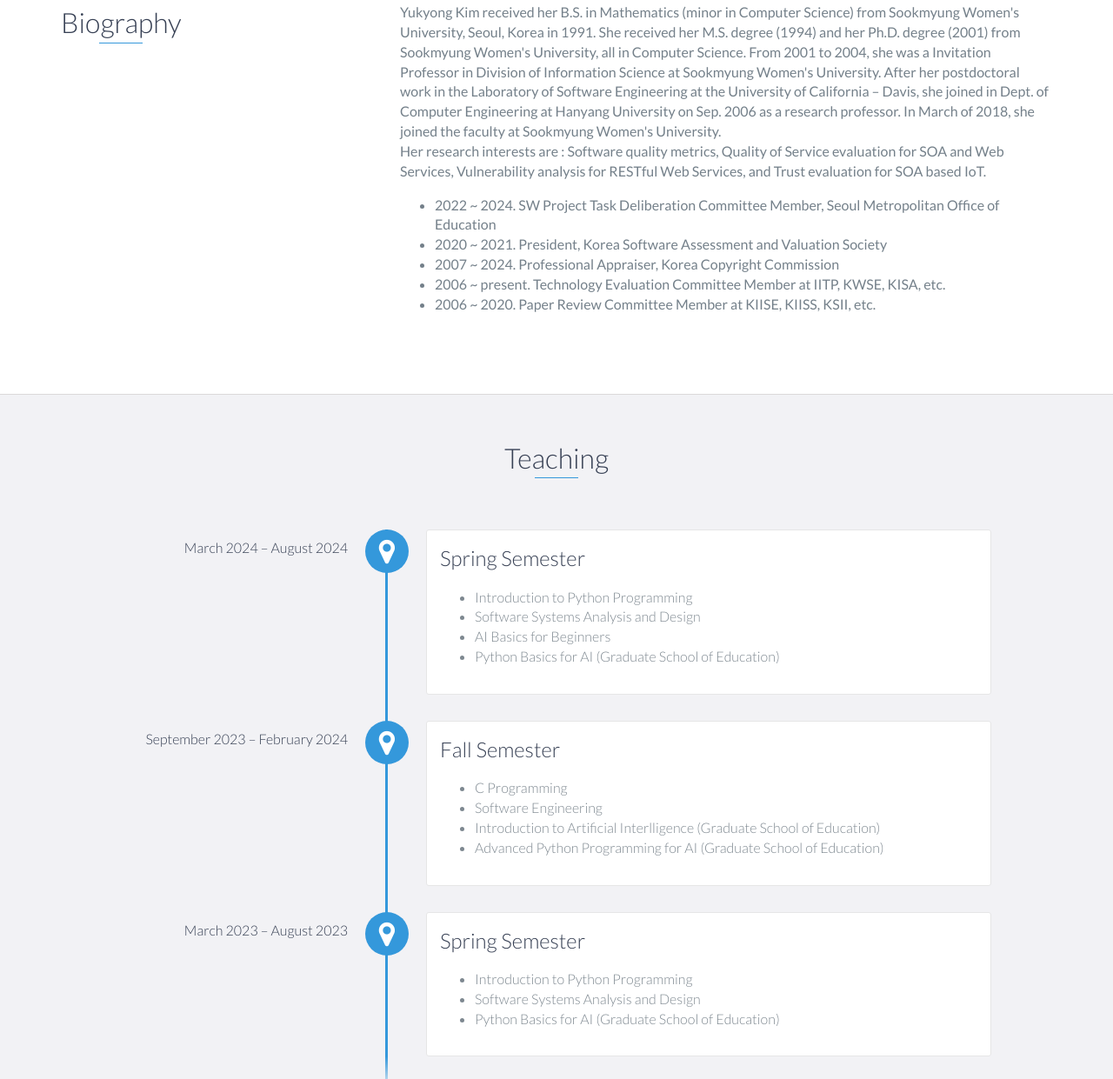
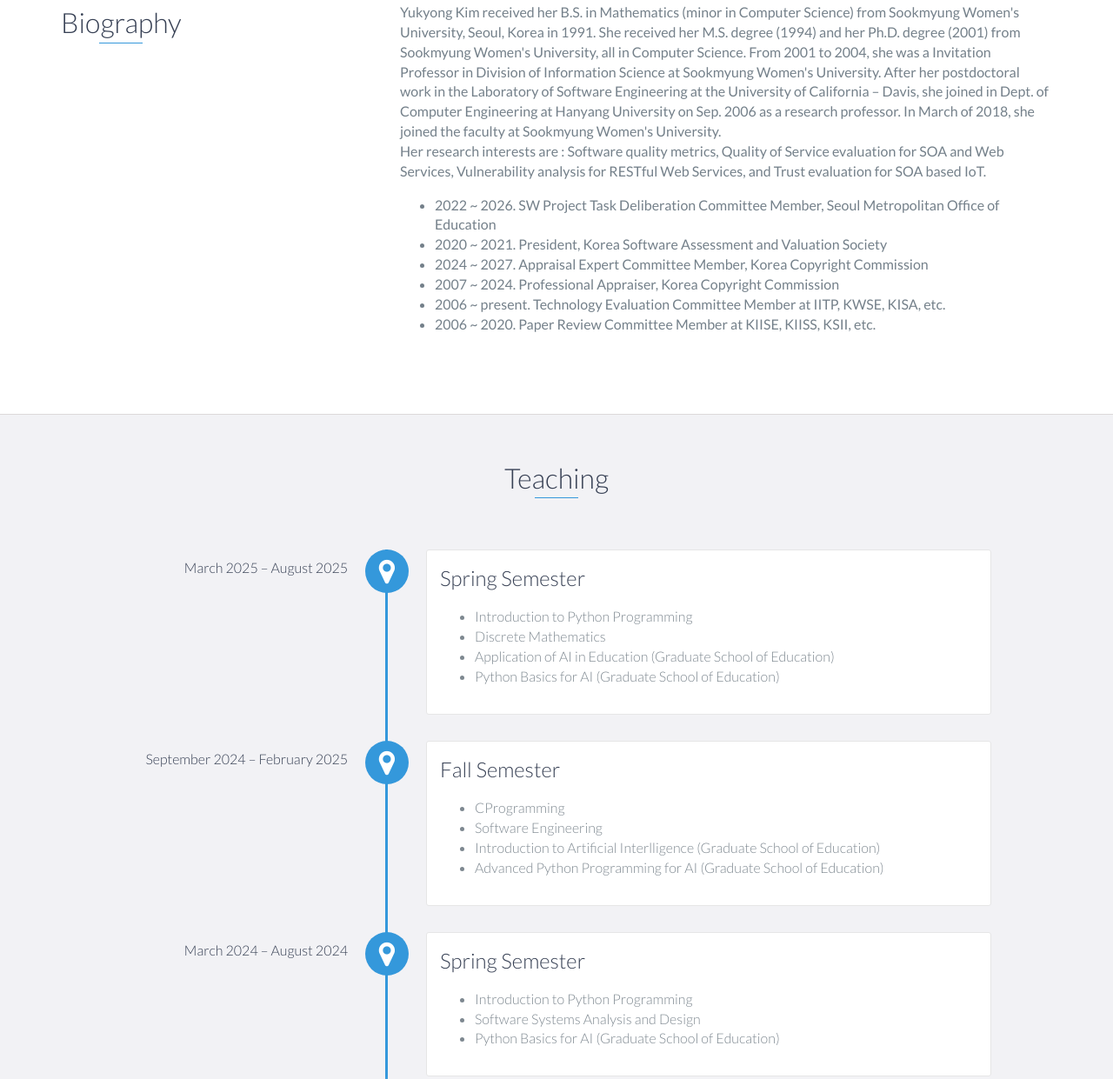
Before and after one commit to Yukyong-Kim/yukyong-kim.github.io, a website: page index.html in a window 1280 px wide. Shown: the part 872-2113 px from the top of the page at 87% size. Drawn offline with nearby package versions, Linux system fonts and the light colour scheme.

Commit message:
Update index.html

```diff
--- a/index.html
+++ b/index.html
@@ -43,7 +43,7 @@
     <div id="lead">
         <div id="lead-content">
             <h1>Yukyong Kim, Ph.D. <img style="border-radius: 70px; -moz-border-radius: 70px; -khtml-border-radius: 70px; -webkit-border-radius: 70px;" src = "images/yu.jpg"> </h1>
-            <h2> Professor, Division of Basic Engineering </h2>
+            <h2> Professor, Division of Advanced Engineering </h2>
               <h2>  Sookmyung Women's University</h2>
         </div>
         <!-- End #lead-content -->
@@ -74,8 +74,9 @@
                     </p>
 		    <p> <font color = "#74808a">
 		        <ul>
-				<li> 2022 ~ 2024. SW Project Task Deliberation Committee Member, Seoul Metropolitan Office of Education </li>
+				<li> 2022 ~ 2026. SW Project Task Deliberation Committee Member, Seoul Metropolitan Office of Education </li>
 				<li> 2020 ~ 2021. President, Korea Software Assessment and Valuation Society </li>
+				<li> 2024 ~ 2027. Appraisal Expert Committee Member, Korea Copyright Commission </li>
 				<li> 2007 ~ 2024. Professional Appraiser, Korea Copyright Commission </li>
 				<li> 2006 ~ present. Technology Evaluation Committee Member at IITP, KWSE, KISA, etc.  </li>
 				<li> 2006 ~ 2020. Paper Review Committee Member at KIISE, KIISS, KSII, etc.  </li>
@@ -91,23 +92,23 @@
         <h2 class="heading">Teaching</h2>
         <div id="experience-timeline">
 
-	    <div data-date="March 2024 – August 2024">
+	    <div data-date="March 2025 – August 2025">
                <h3> Spring Semester</h3>
 		    <h4>
 			    <ul>
 				    <li> Introduction to Python Programming </li>
-				    <li> Software Systems Analysis and Design </li>
-				    <li> AI Basics for Beginners </li>
+				    <li> Discrete Mathematics </li>
+				    <li> Application of AI in Education (Graduate School of Education) </li>
 				    <li> Python Basics for AI (Graduate School of Education) </li>
 			    </ul>
 		    </h4>
             </div>
 
-            <div data-date="September 2023 – February 2024">
+            <div data-date="September 2024 – February 2025">
                 <h3> Fall Semester</h3>
 		   <h4>
 			   <ul>
-				   <li> C Programming </li>
+				   <li> CProgramming </li>
 				   <li> Software Engineering </li>
 				   <li> Introduction to Artificial Interlligence (Graduate School of Education) </li>
 				   <li> Advanced Python Programming for AI (Graduate School of Education) </li>
@@ -115,7 +116,7 @@
 		    </h4>
             </div>
 
-            <div data-date="March 2023 – August 2023">
+            <div data-date="March 2024 – August 2024">
                 <h3> Spring Semester</h3>
 		    <h4>
 			    <ul>
```
